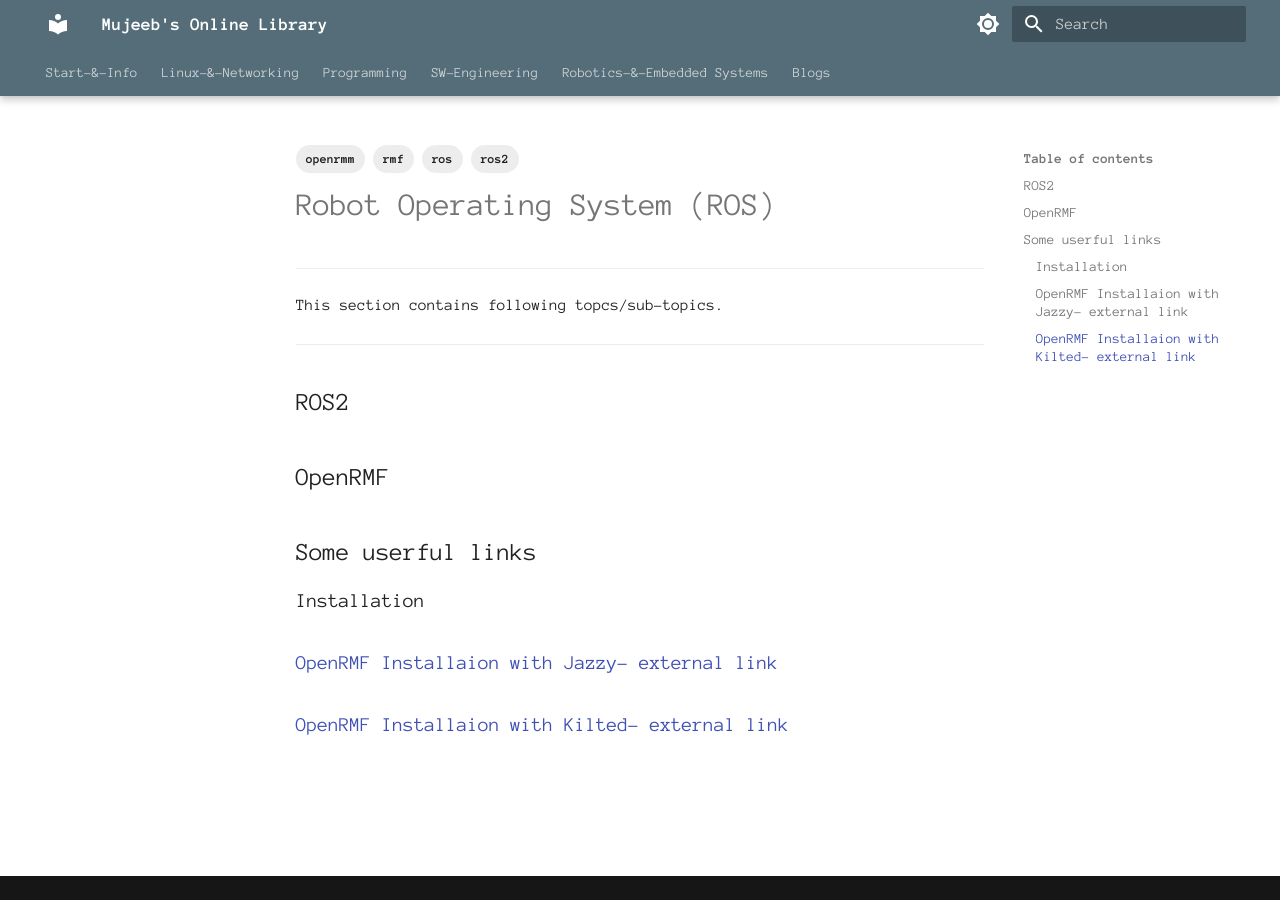
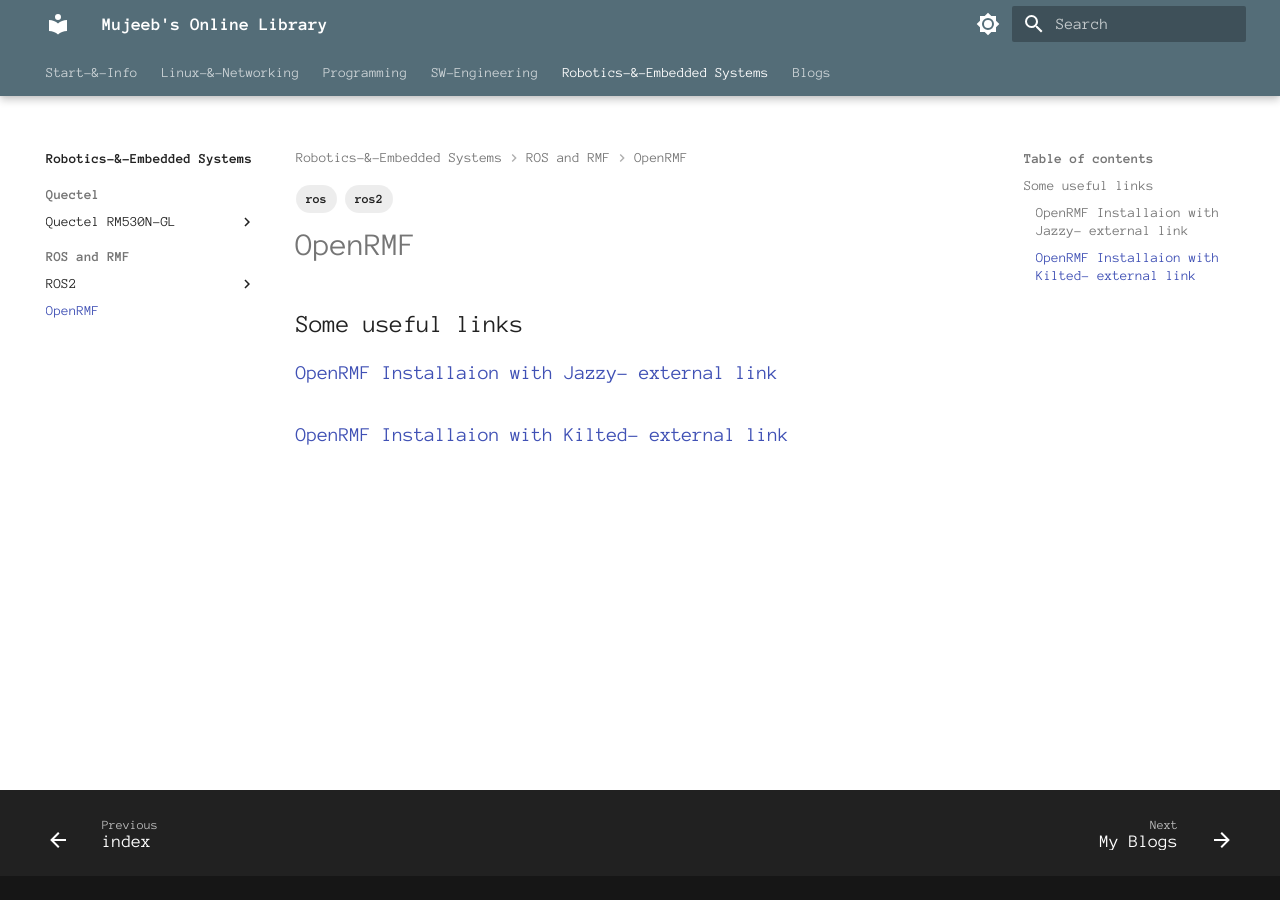
Before and after one commit to alohamujeeb/alohamujeeb.github.io, an MkDocs documentation site: the page built from docs/embsys-drobot/openrmf/index.md, in a window 1280 px wide. Built offline with MkDocs 1.6.1 and Material for MkDocs 9.7.7, drawn with Linux system fonts in a browser that asks for light colours.

Commit message:
files restructured

```diff
--- a/docs/embsys-drobot/ros-rmf/index.md
+++ b/docs/embsys-drobot/openrmf/index.md
@@ -2,25 +2,13 @@
 tags:
     - ros
     - ros2
-    - rmf
-    - openrmm
 ---
 
-# Robot Operating System (ROS)
-
----
-This section contains following topcs/sub-topics.
-
----
-## ROS2
+# OpenRMF
 
 
-## OpenRMF
 
-
-## Some userful links
-
-### Installation
+## Some useful links
 
 ### [OpenRMF Installaion with Jazzy- external link ](https://faizansiddiqui.me/writings/pages/guide-to-install-open-rmf-on-ubuntu-2404-with-ros-2-jazzy-jalisco)
 
--- a/mkdocs.yml
+++ b/mkdocs.yml
@@ -168,6 +168,11 @@ nav:
         - index: embsys-drobot/Quectel-RM530N-GL/index.md
         - Mounting on Raspberry Pi: embsys-drobot/Quectel-RM530N-GL/RM530N_RPi_connections.md
         - AT Command Reference: embsys-drobot/Quectel-RM530N-GL/at-command-reference.md
+    - ROS and RMF:
+      - ROS2:
+        - index: embsys-drobot/ros/index.md
+      - OpenRMF:
+        - index: embsys-drobot/openrmf/index.md
 
   - Blogs:
     - blog/index.md
```
Also changed, not shown: docs/embsys-drobot/index.md (+10 -0 lines), docs/embsys-drobot/ros/index.md (added, +13 -0 lines).
